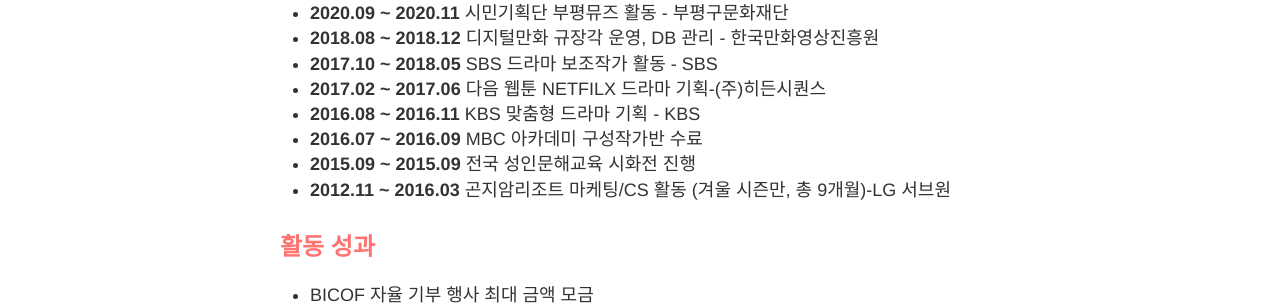
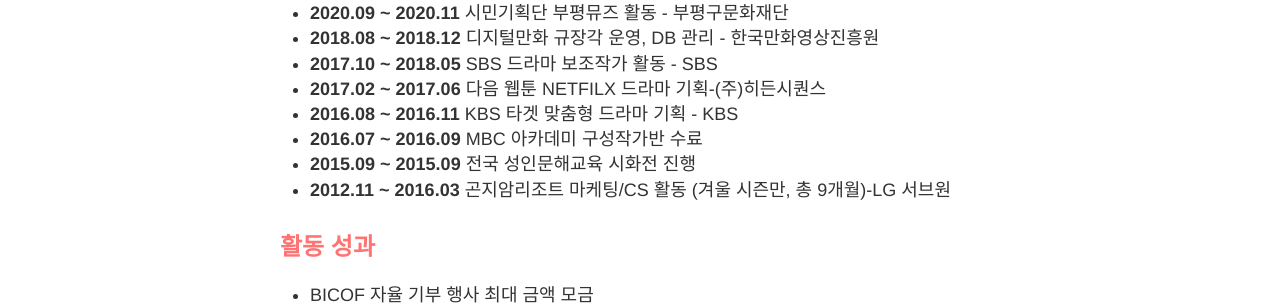
Before and after one commit to kibumkim91/kibumkim.github.io, a Jekyll site: the page built from about.md, in a window 1280 px wide. Shown: the part 1045-1350 px from the top of the page. Built offline with Jekyll 4.4.1, drawn with Linux system fonts in a browser that asks for light colours; nearby versions of some CDN libraries.

Commit message:
Update about.md

```diff
--- a/about.md
+++ b/about.md
@@ -27,7 +27,7 @@
 * **2018.08 ~ 2018.12** 디지털만화 규장각 운영, DB 관리 - 한국만화영상진흥원
 * **2017.10 ~ 2018.05** SBS 드라마 보조작가 활동 - SBS
 * **2017.02 ~ 2017.06** 다음 웹툰 NETFILX 드라마 기획-(주)히든시퀀스
-* **2016.08 ~ 2016.11** KBS  맞춤형 드라마 기획 - KBS
+* **2016.08 ~ 2016.11** KBS 타겟 맞춤형 드라마 기획 - KBS
 * **2016.07 ~ 2016.09** MBC 아카데미 구성작가반 수료
 * **2015.09 ~ 2015.09** 전국 성인문해교육 시화전 진행
 * **2012.11 ~ 2016.03** 곤지암리조트 마케팅/CS 활동 (겨울 시즌만, 총 9개월)-LG 서브원
```
